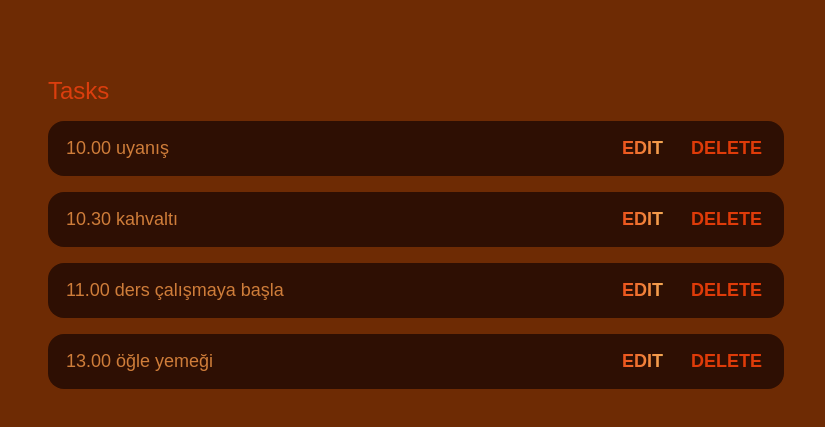
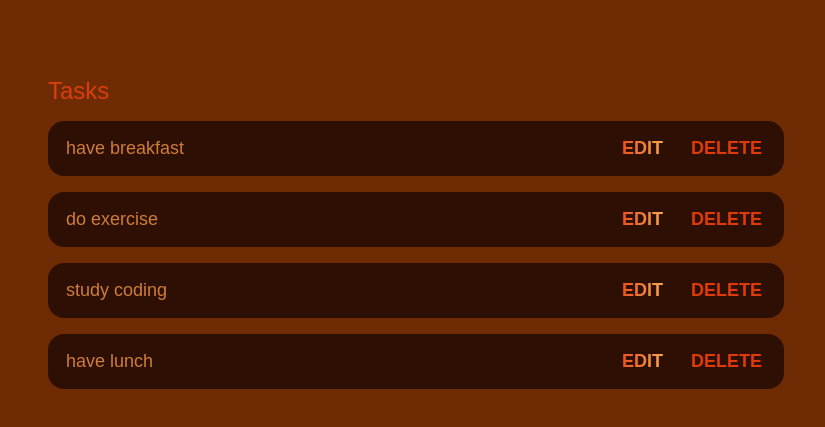
Before and after one commit to asia1591/JS-To-Do-List, a plain HTML site: page index.html in a window 1280 px wide. Shown: the part 151-578 px from the top of the page, without its empty margins (224-1049 px from the left). Drawn offline with Linux system fonts and the light colour scheme.

Commit message:
Update index.html

```diff
--- a/index.html
+++ b/index.html
@@ -33,7 +33,7 @@
                         <input
                             type="text"
                             class="text"
-                            value="10.00 uyanış"
+                            value="have breakfast"
                             readonly />
                     </div>
                     <div class="actions">
@@ -46,7 +46,7 @@
                         <input
                             type="text"
                             class="text"
-                            value="10.30 kahvaltı"
+                            value="do exercise"
                             readonly />
                     </div>
                     <div class="actions">
@@ -59,7 +59,7 @@
                         <input
                             type="text"
                             class="text"
-                            value="11.00 ders çalışmaya başla"
+                            value="study coding"
                             readonly />
                     </div>
                     <div class="actions">
@@ -72,7 +72,7 @@
                         <input
                             type="text"
                             class="text"
-                            value="13.00 öğle yemeği"
+                            value="have lunch"
                             readonly />
                     </div>
                     <div class="actions">
```
